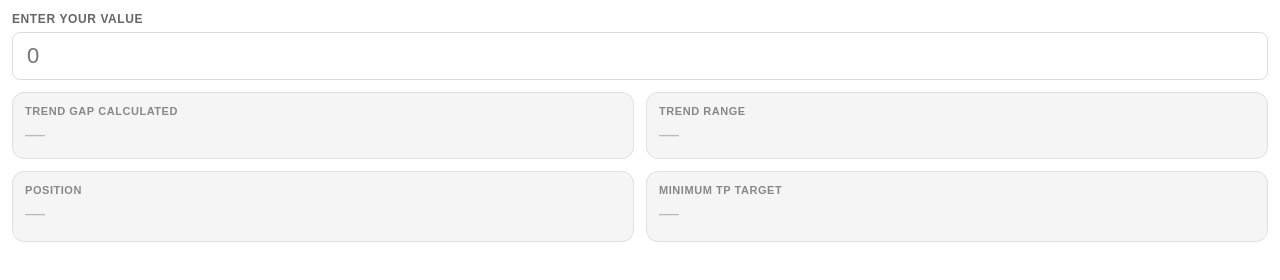
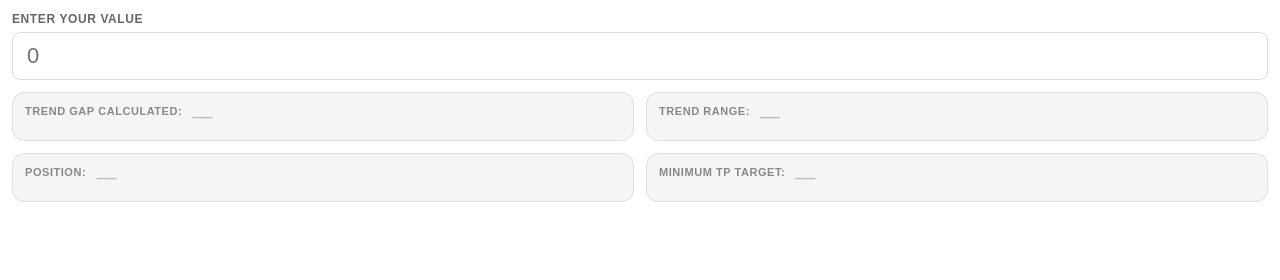
Before and after one commit to mainemacalindong/trend-calculator, a plain HTML site: page index.html in a window 1280 px wide. Drawn offline with Linux system fonts and the light colour scheme.

Commit message:
Add colons to card labels for consistency

```diff
--- a/index.html
+++ b/index.html
@@ -45,6 +45,7 @@
       border-radius: 12px;
       padding: 12px 12px;
       border: 1.5px solid #e0e0e0;
+      display: flex;
     }
     .card-label {
       font-size: 11px;
@@ -53,6 +54,7 @@
       text-transform: uppercase;
       letter-spacing: .05em;
       margin-bottom: 6px;
+      margin-right: 10px;
     }
     .card-value {
       font-size: 20px;
@@ -73,19 +75,19 @@
   <input type="number" id="main-input" placeholder="0" min="0" oninput="calculate(this.value)">
   <div class="results">
     <div class="card">
-      <div class="card-label">Trend Gap Calculated</div>
+      <div class="card-label">Trend Gap Calculated:</div>
       <div class="card-value empty" id="gap-value">—</div>
     </div>
     <div class="card">
-      <div class="card-label">Trend Range</div>
+      <div class="card-label">Trend Range:</div>
       <div class="card-value empty" id="range-value">—</div>
     </div>
     <div class="card">
-      <div class="card-label">Position</div>
+      <div class="card-label">Position:</div>
       <div class="card-value empty" id="position-value">—</div>
     </div>
     <div class="card">
-      <div class="card-label">Minimum TP Target</div>
+      <div class="card-label">Minimum TP Target:</div>
       <div class="card-value empty" id="tp-value">—</div>
       <div class="card-note" id="tp-note"></div>
     </div>
```
